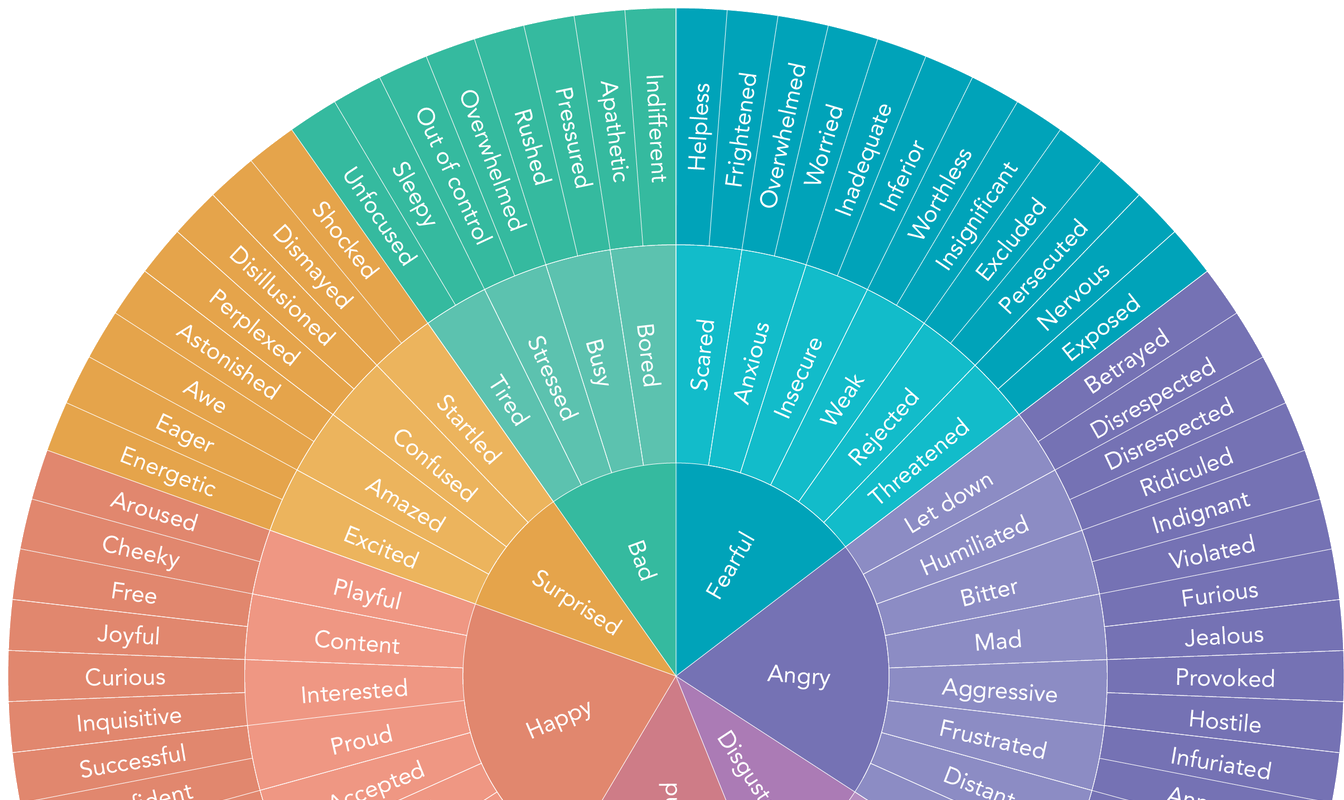
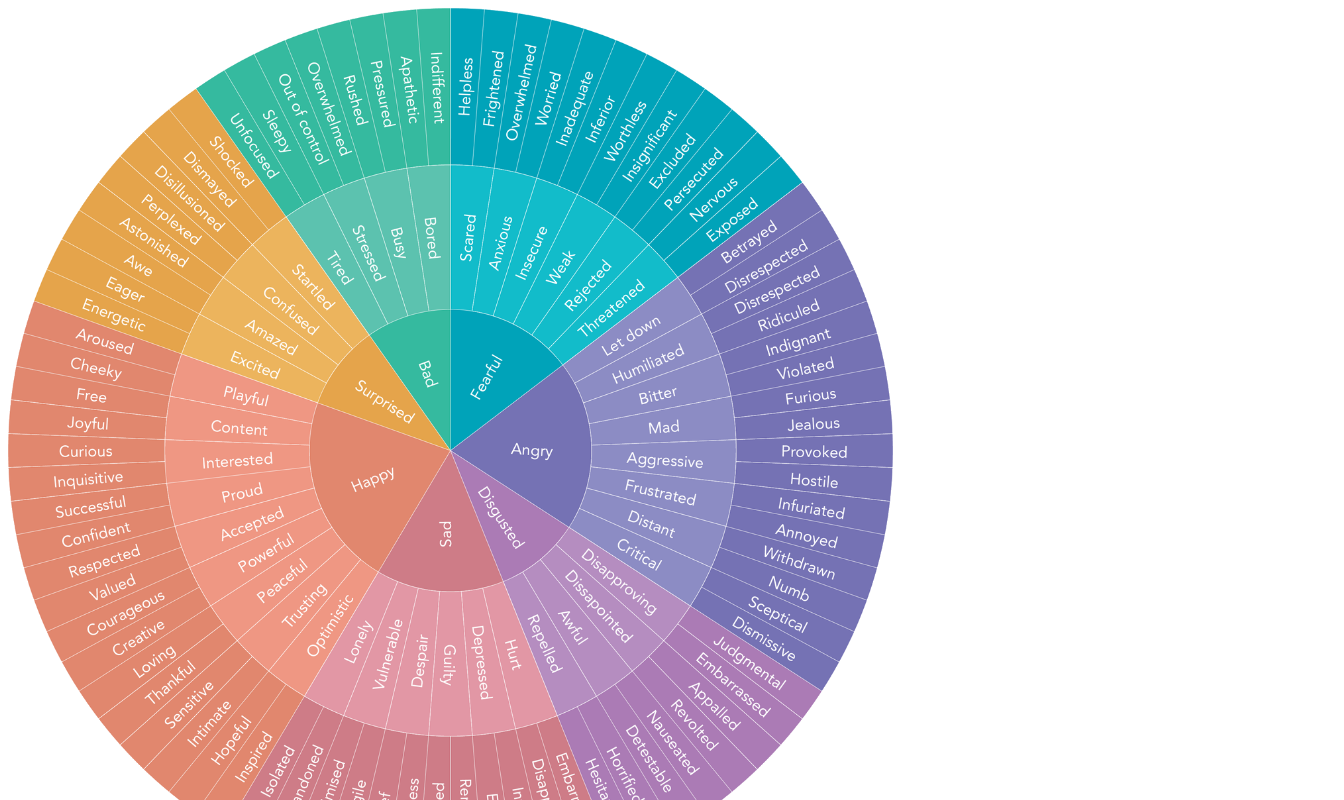
Before and after one commit to a-wylie/feelings-wheel, a plain HTML site: page index.html in a window 1280 px wide. Shown: the top 800 px of the page, 1344 px wide, since content can reach past the window. Drawn offline with Linux system fonts and the light colour scheme.

Commit message:
Update style.css

```diff
--- a/style.css
+++ b/style.css
@@ -1,5 +1,5 @@
 #rotate-this{
-  width: 85x;
+  width: 70%;
   height: auto;
   margin-left: 0px;
   margin-right: 0px;
```
